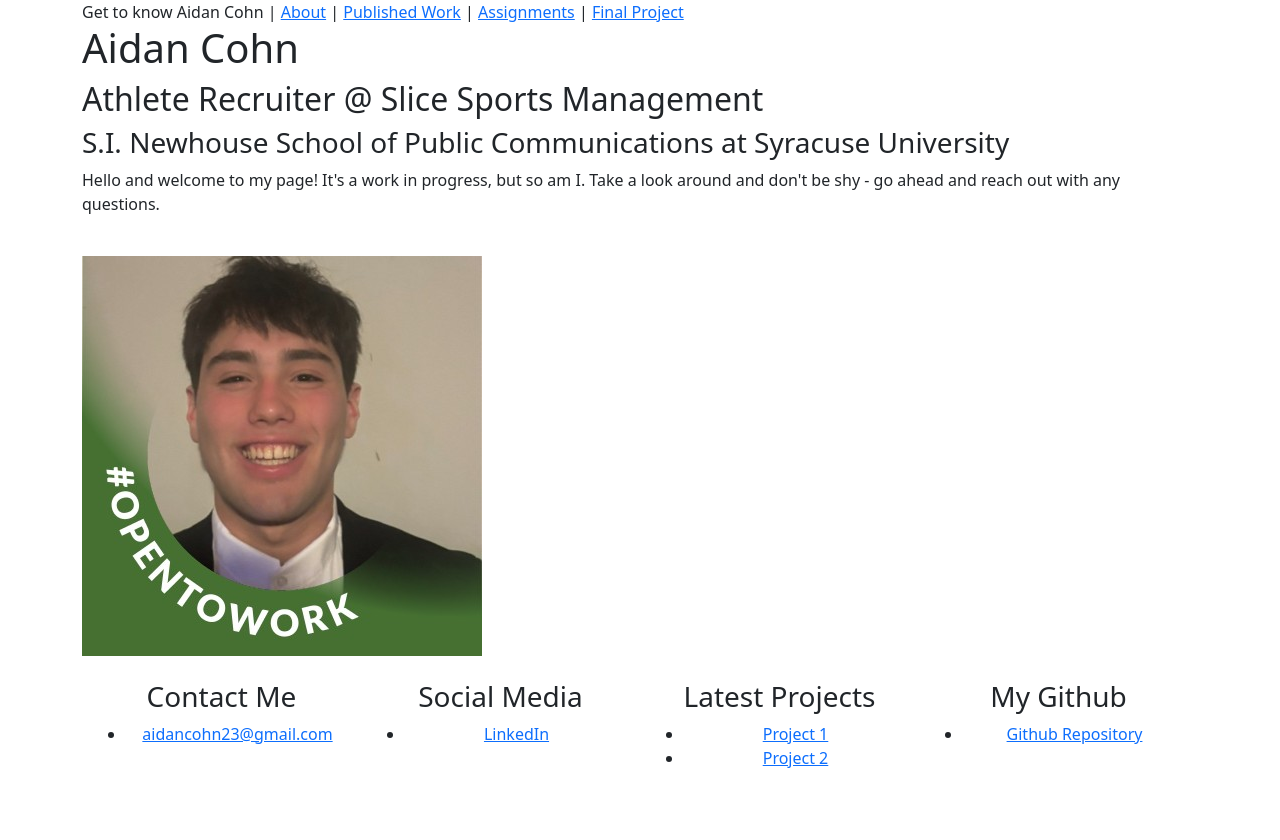
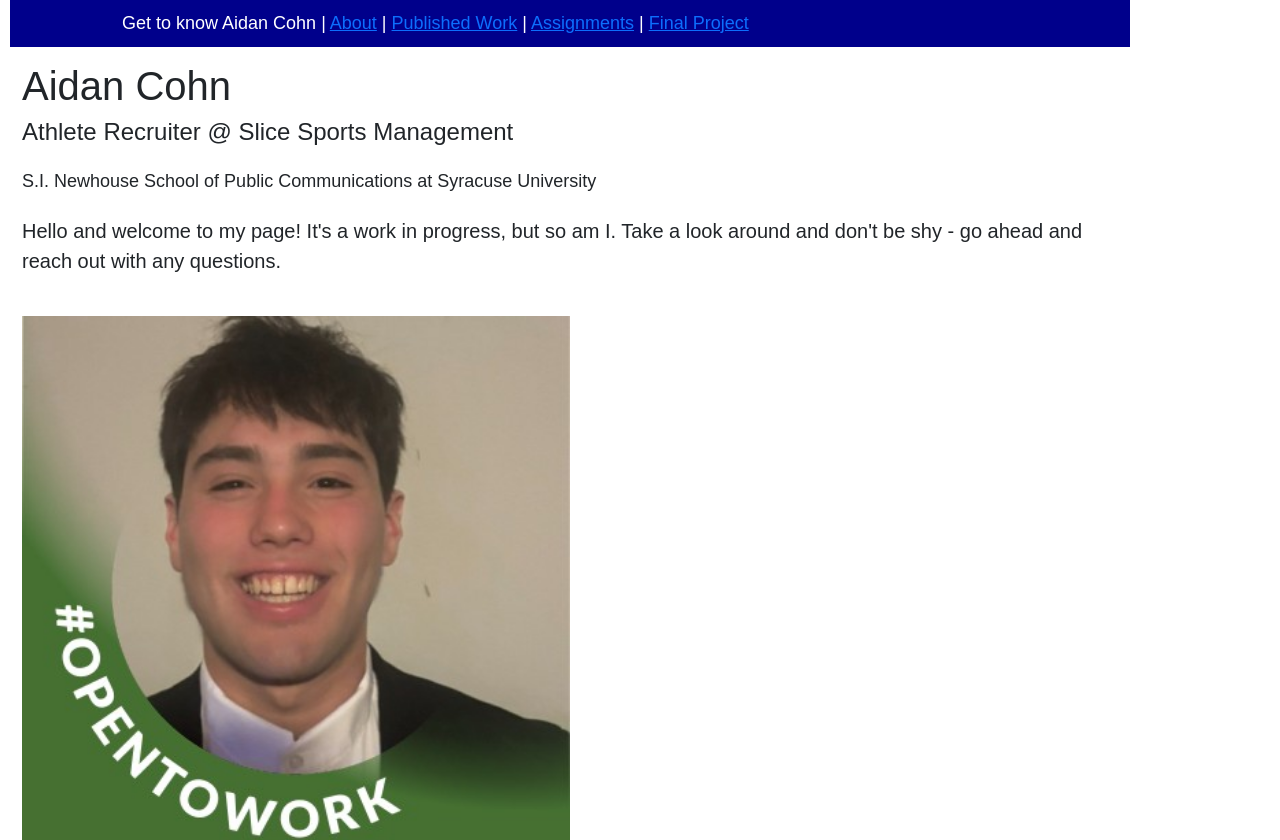
Before and after one commit to rickcedwhat/my-project, a plain HTML site: page index.html in a window 1280 px wide. Shown: the top 840 px of the page. Before the commit the page ends 800 px from the top, so only its background shows below. Drawn offline with nearby package versions, Linux system fonts and the light colour scheme; the site is published under a folder, as on GitHub Pages, so addresses that start at the root find nothing.

Commit message:
fixed links

```diff
--- a/index.html
+++ b/index.html
@@ -11,7 +11,7 @@
 
     <link href="https://cdn.jsdelivr.net/npm/bootstrap@5.2.2/dist/css/bootstrap.min.css" rel="stylesheet" integrity="sha384-Zenh87qX5JnK2Jl0vWa8Ck2rdkQ2Bzep5IDxbcnCeuOxjzrPF/et3URy9Bv1WTRi" crossorigin="anonymous">
 
-    <link rel="stylesheet" href="../main.css">
+    <link rel="stylesheet" href="main.css">
 
   </head>
   <body>
@@ -22,7 +22,7 @@
 
         <header class="newheader">
 
-          Get to know Aidan Cohn  |  <a href="./about/index.html">About</a>  | <a href="/work/index.html">Published Work</a> | <a href="/assignments/index.html">Assignments</a> |  <a href="/final/index.html">Final Project</a>
+          Get to know Aidan Cohn  |  <a href="/about/index.html">About</a>  | <a href="/work/index.html">Published Work</a> | <a href="/assignments/index.html">Assignments</a> |  <a href="/final/index.html">Final Project</a>
 
         </header>
 
```
Also changed, not shown: about/index.html (+1 -1 lines), work/index.html (+1 -1 lines).
